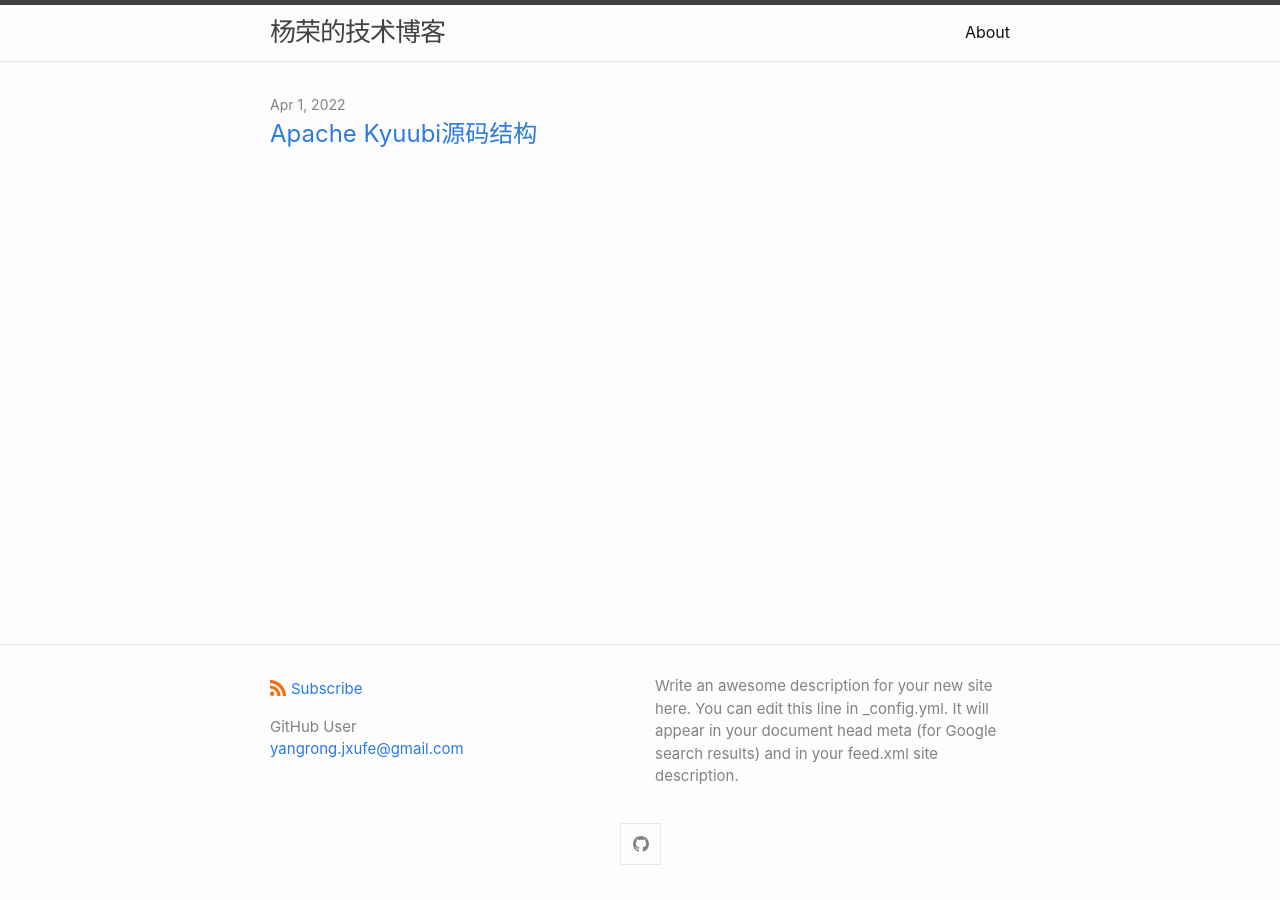
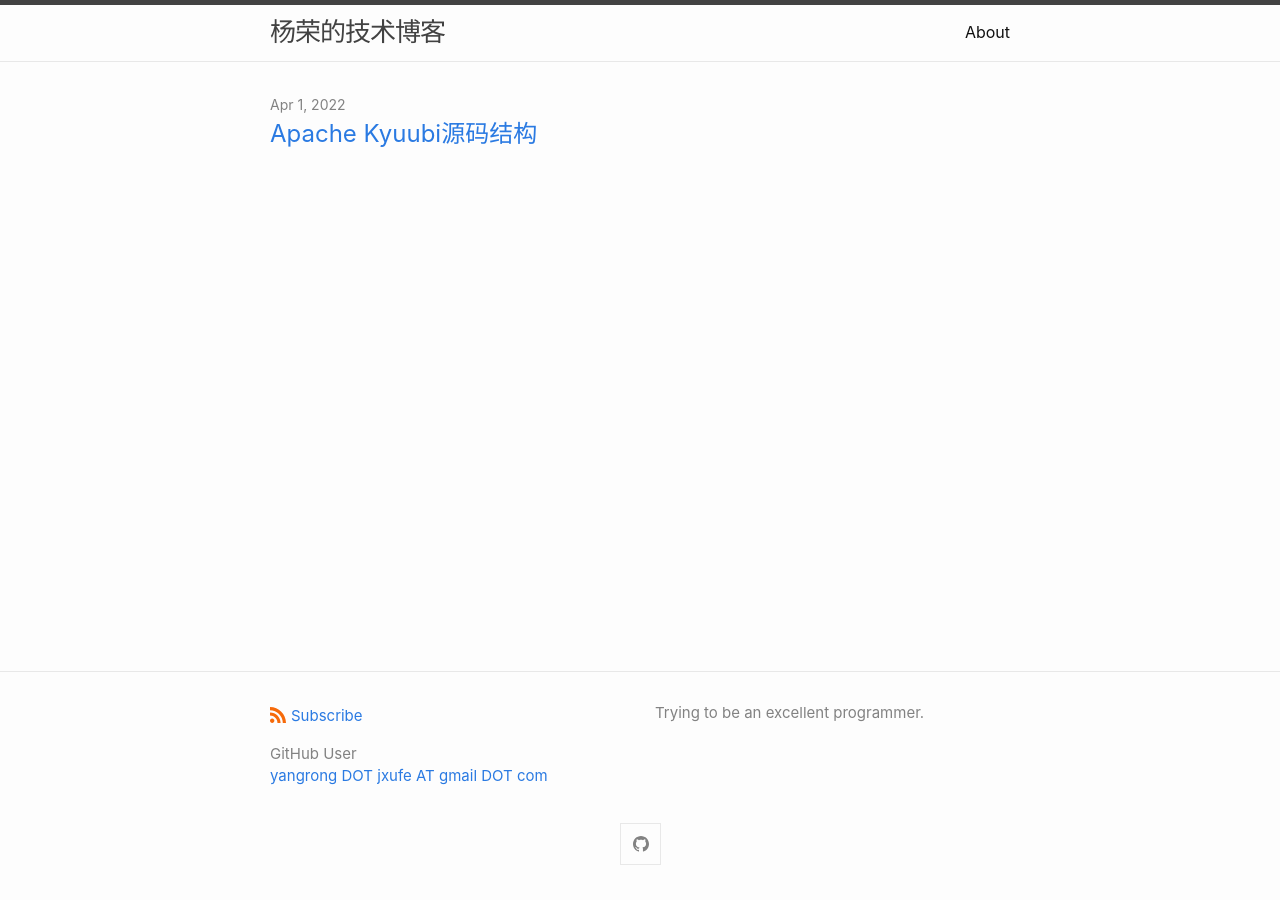
Before and after one commit to yangrong688/yangrong688.github.io, a Jekyll site: the page built from index.md, in a window 1280 px wide. Built offline with Jekyll 4.4.1, drawn with Linux system fonts in a browser that asks for light colours.

Commit message:
update setting

```diff
--- a/_config.yml
+++ b/_config.yml
@@ -1,11 +1,9 @@
 title: 杨荣的技术博客
 author:
   name: GitHub User
-  email: yangrong.jxufe@gmail.com
+  email: yangrong DOT jxufe AT gmail DOT com
 description: > # this means to ignore newlines until "show_excerpts:"
-  Write an awesome description for your new site here. You can edit this
-  line in _config.yml. It will appear in your document head meta (for
-  Google search results) and in your feed.xml site description.
+  Trying to be an excellent programmer.
 
 show_excerpts: false # set to true to show excerpts on the homepage
 
```
